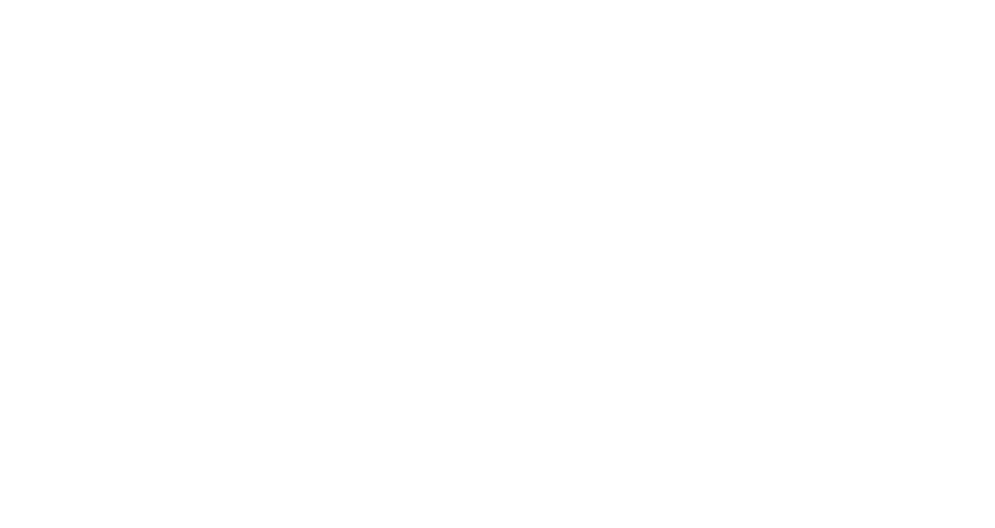
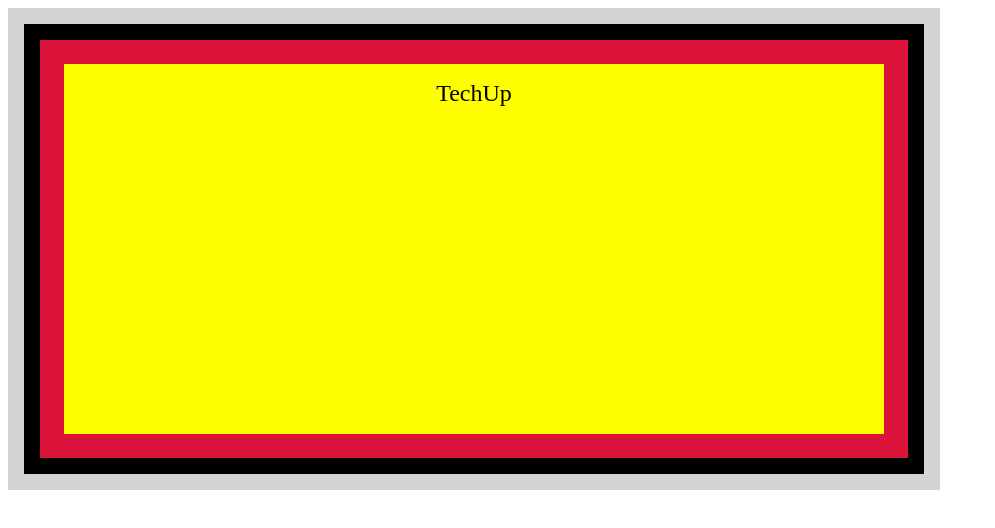
Before and after one commit to techupth/css-directions-and-box-model-fsd6_train_natsu_charlie, a website: page ex-2/index.html in a window 1280 px wide. Shown: the whole page, without its empty margins (0-995 px from the left). Drawn offline with Linux system fonts and the light colour scheme.

Commit message:
feat: Box-sizing

```diff
--- a/ex-2/index.html
+++ b/ex-2/index.html
@@ -10,7 +10,12 @@
 </head>
 
 <body>
-  <!-- Start coding here -->
+  <div class="outside">
+    <div class="inside">
+      <p>TechUp</p>
+    </div>
+  </div>
+
 </body>
 
 </html>
--- a/ex-2/style.css
+++ b/ex-2/style.css
@@ -1 +1,25 @@
 /* Start coding here */
+.inside {
+  width: 900px;
+  height: 450px;
+  padding: 16px;
+  border: 16px solid black;
+  box-shadow: inset 0 0 0 24px crimson;
+  background-color: yellow;
+  display: flex;
+  justify-content: center;
+  font-size: 24px;
+}
+
+.outside {
+  width: 932px;
+  height: 482px;
+  background-color: lightgray;
+  display: flex;
+  align-items: center;
+  justify-content: center;
+}
+
+* {
+  box-sizing: border-box;
+}
```
